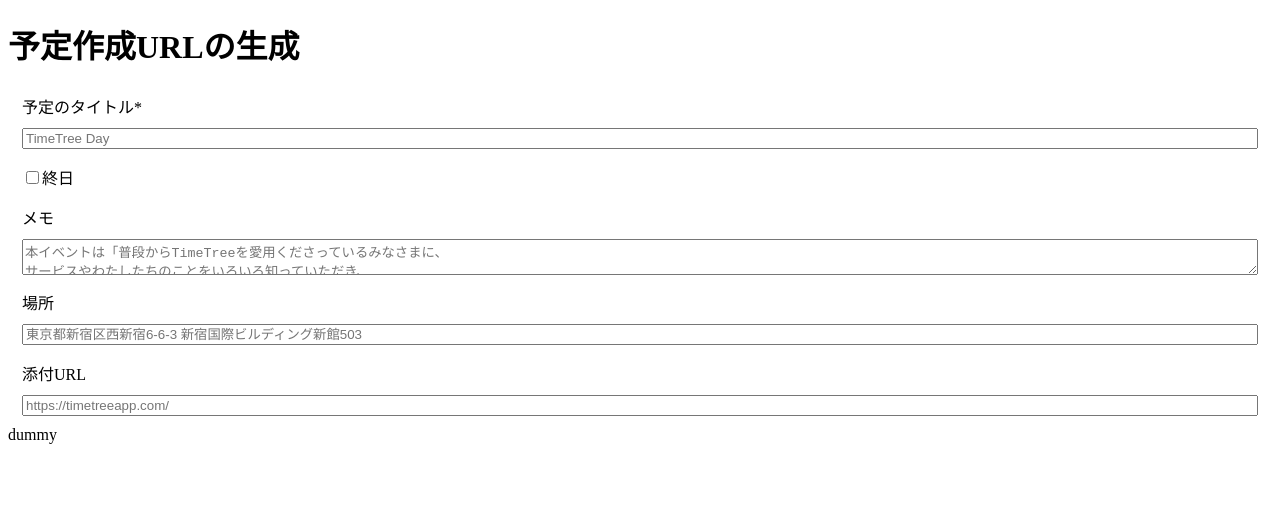
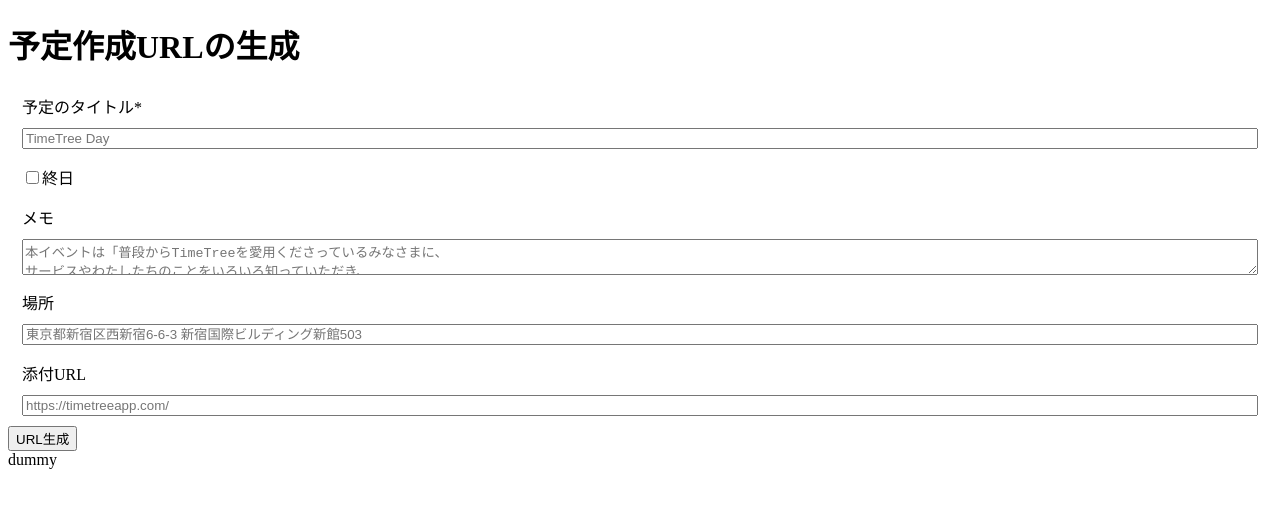
Before and after one commit to makasahara/timetree_creation_url, a React (Vite) app: page / in a window 1280 px wide. Shown: the top 508 px of the page. Built offline with nearby package versions, Linux system fonts and the light colour scheme.

Commit message:
Btnコンポーネント追加。

```diff
--- /dev/null
+++ b/src/components/atoms/btn/index.tsx
@@ -0,0 +1,9 @@
+type Props = {
+  label?: string;
+};
+
+const Btn = ({ label = "" }: Props) => {
+  return <button>{label}</button>;
+};
+
+export default Btn;
--- a/src/components/organisms/form/define.ts
+++ b/src/components/organisms/form/define.ts
@@ -6,3 +6,7 @@ TimeTreeをもっと好きになってもらいたい！」という思いで企
   place: `東京都新宿区西新宿6-6-3 新宿国際ビルディング新館503`,
   attachedUrl: `https://timetreeapp.com/`,
 };
+
+export const btnLabel = {
+  createUrl: "URL生成",
+};
--- a/src/components/organisms/form/index.tsx
+++ b/src/components/organisms/form/index.tsx
@@ -4,8 +4,9 @@ import Input from "../../atoms/input";
 import FormPart from "../../molecules/formPart";
 import CheckBtn from "../../atoms/checkBtn";
 import TextArea from "../../atoms/textArea";
+import Btn from "../../atoms/btn";
 import { fieldset } from "./style";
-import { placeholders } from "./define";
+import { placeholders, btnLabel } from "./define";
 
 const Form = () => {
 
@@ -35,6 +36,7 @@ const Form = () => {
           <Input placeholder={placeholders.attachedUrl} />
         </FormPart>
       </fieldset>
+      <Btn label={btnLabel.createUrl} />
     </form>
   );
 }
```
